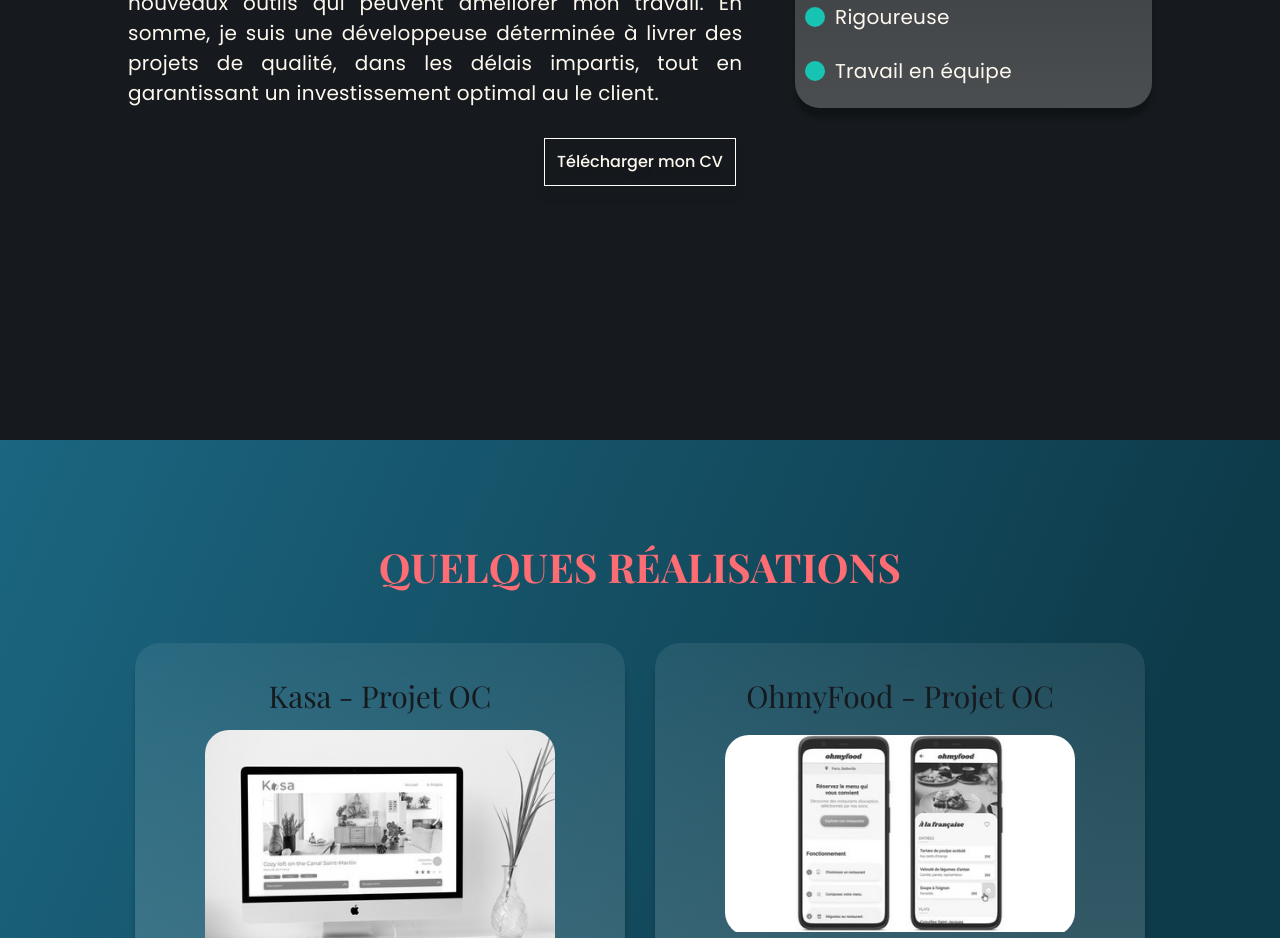
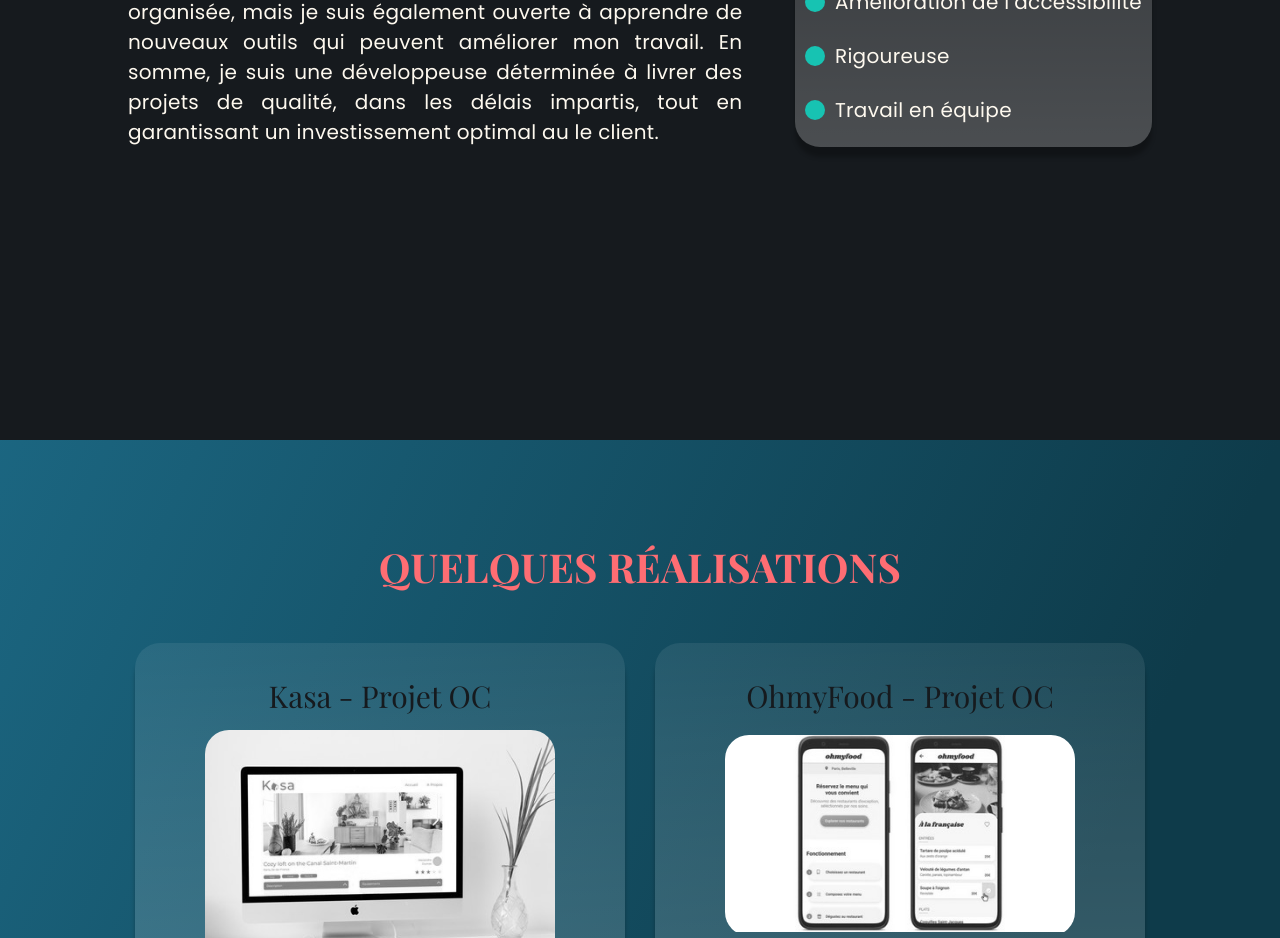
Before and after one commit to Cecilia-Giusti/portfolio, a React (Create React App) app: page /#/ in a window 1280 px wide. Shown: the part 1960-2898 px from the top of the page. Built offline with nearby package versions, Linux system fonts and the light colour scheme.

Commit message:
:fire: delete download button and cv file

```diff
--- a/src/components/ButtonDownload.tsx
+++ /dev/null
@@ -1,23 +0,0 @@
-interface ButtonDownloadInt {
-  text: string;
-  url: string;
-  file: string;
-}
-
-const ButtonDownload = ({ text, url, file }: ButtonDownloadInt) => {
-  const handleClick = () => {
-    const link = document.getElementById("downloadCV");
-    if (link) {
-      link.click();
-    }
-  };
-  return (
-    <button className='button' onClick={handleClick}>
-      <a className='button-link' href={url} id='downloadCV' download={file}>
-        {text}
-      </a>
-    </button>
-  );
-};
-
-export default ButtonDownload;
--- a/src/components/Skills.tsx
+++ b/src/components/Skills.tsx
@@ -1,8 +1,6 @@
 import SkillItem from "./SkillItem";
 import Title from "./Title";
 import skills from "../data/database.json";
-import ButtonDownload from "./ButtonDownload";
-
 import { forwardRef } from "react";
 
 interface skillsInt {
@@ -43,11 +41,6 @@
             </ul>
           </div>
         </article>
-        <ButtonDownload
-          text='Télécharger mon CV'
-          url='./assets/files/CV_Giusti_Cecilia.pdf'
-          file='CV_Giusti_Cecilia.pdf'
-        />
       </div>
     </section>
   );
```
Also changed, not shown: 1 other file (tests, documents, lock files or other folders).
